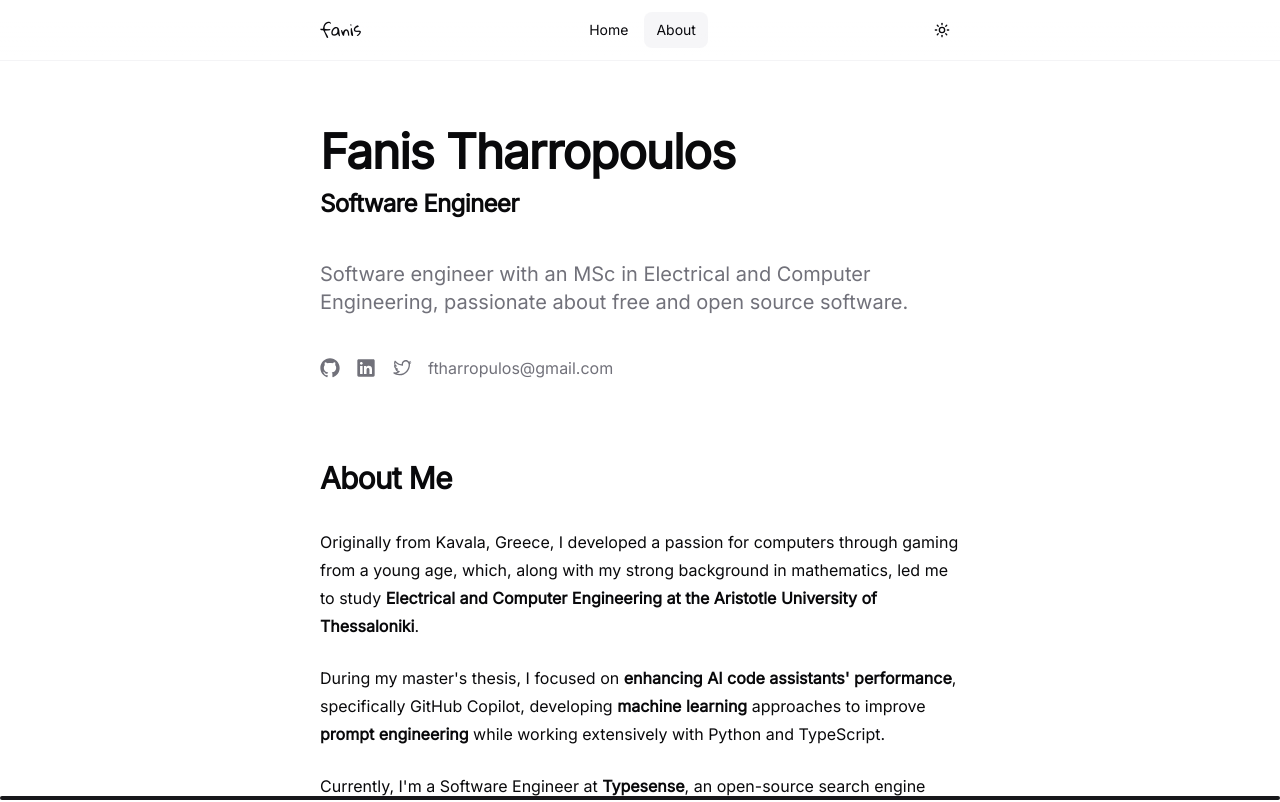
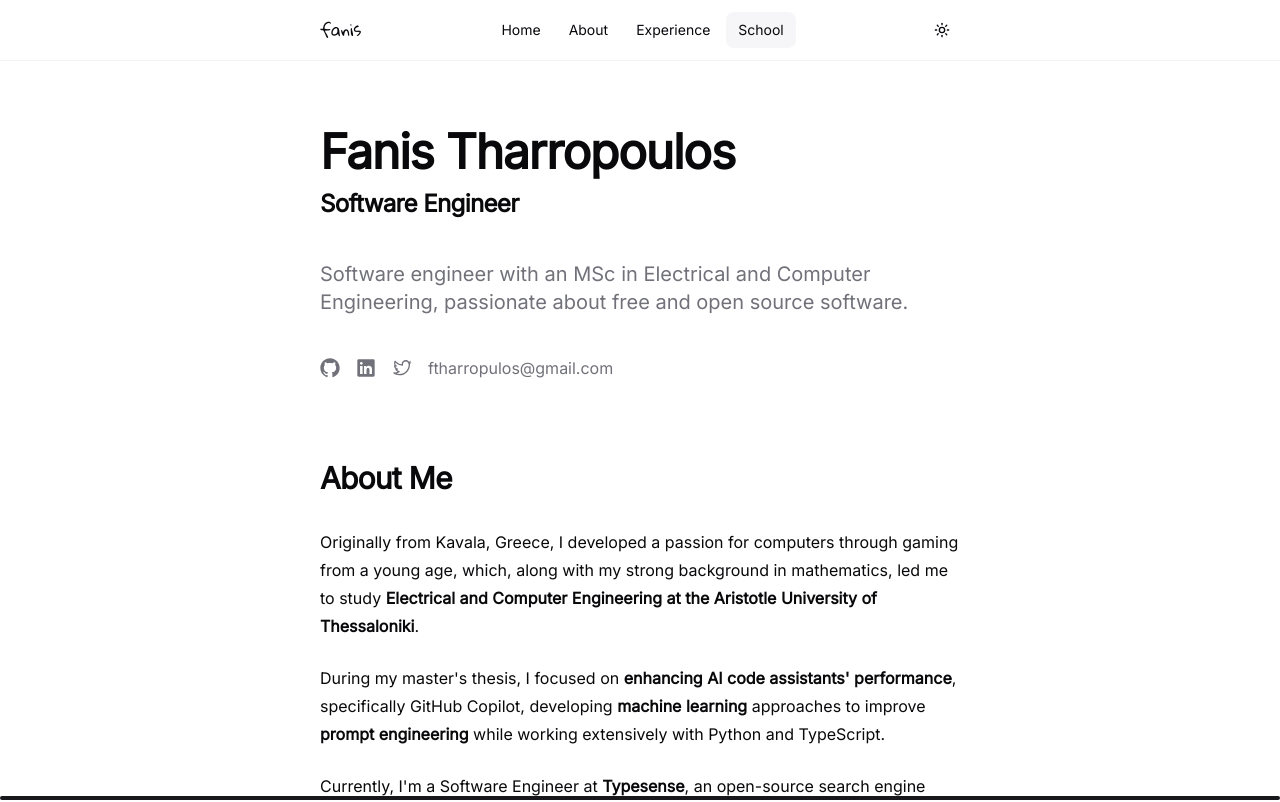
Before and after one commit to tharropoulos/portfolio, a React (Vite) app: page / in a window 1280 px wide. Shown: the top 802 px of the page. Built offline with nearby package versions, Linux system fonts and the light colour scheme.

Commit message:
feat(nav): add experience and school navigation items
- Add `experience` navigation link to main menu
- Add `school` navigation link to main menu
- Update `__root.tsx` navigation structure

```diff
--- a/src/routes/__root.tsx
+++ b/src/routes/__root.tsx
@@ -18,6 +18,16 @@ export const Route = createRootRoute({
             href: "#about",
             label: "About",
           },
+          {
+            id: "experience",
+            href: "#experience",
+            label: "Experience",
+          },
+          {
+            id: "school",
+            href: "#school",
+            label: "School",
+          },
         ]}
       />
       <Outlet />
```
